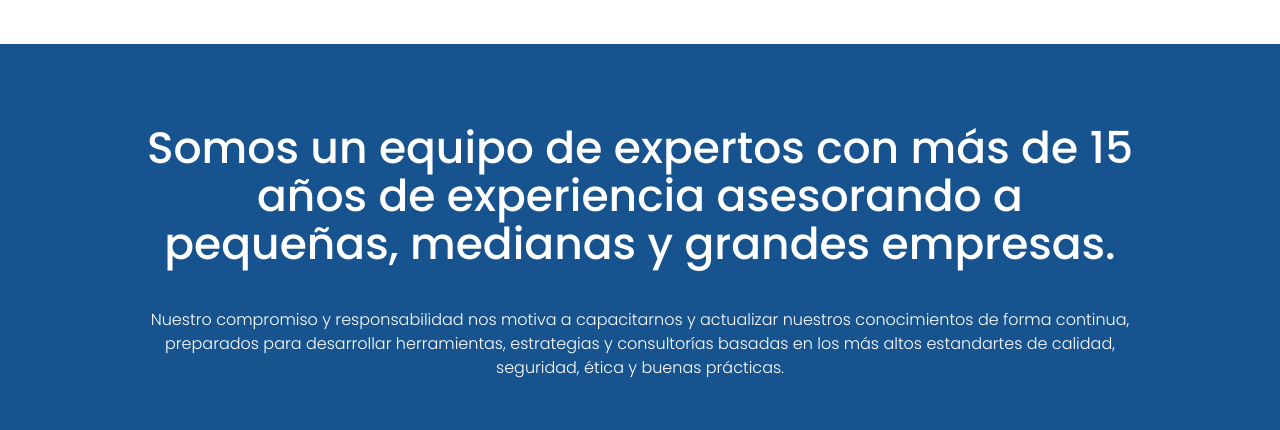
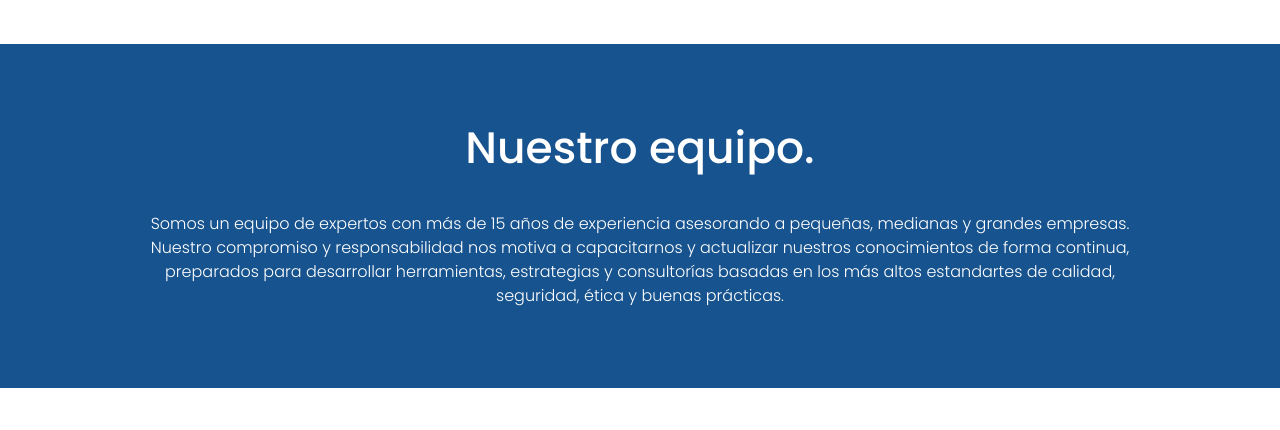
Before and after one commit to FusionConsultora/WebFusion, a React (Vite) app: page / in a window 1280 px wide. Shown: the part 2900-3330 px from the top of the page. Built offline with nearby package versions, Linux system fonts and the light colour scheme.

Commit message:
about and margin

```diff
--- a/src/components/About.jsx
+++ b/src/components/About.jsx
@@ -18,10 +18,11 @@ const About = () => {
             id="about">
             <div className='flex flex-col items-center justify-center max-w-5xl p-2 py-20 m-auto text-center '>
                 <h2 className='text-3xl xs:text-4xl xl:text-[44px] mb-4 leading-[3rem] font-medium text-white'>
-                    Somos un equipo de expertos con más de 15 años de experiencia asesorando a pequeñas, medianas y grandes empresas.
+                    Nuestro equipo.
 
                 </h2>
                 <p className='mt-6 text-base text-white xs:text-lg  font-light'>
+                    Somos un equipo de expertos con más de 15 años de experiencia asesorando a pequeñas, medianas y grandes empresas.
                     Nuestro compromiso y responsabilidad nos motiva a capacitarnos y actualizar nuestros conocimientos de forma continua, preparados para desarrollar herramientas, estrategias y consultorías basadas en los más altos estandartes de calidad, seguridad, ética y buenas prácticas.
                 </p>
                 {/* <InvertedButton label='Get expert advice ' /> */}
--- a/src/utils/CardProject.jsx
+++ b/src/utils/CardProject.jsx
@@ -79,7 +79,7 @@ const CardProject = ({ image, title, subtitle, phrase, left, modalTitle, modalOp
                             </button>
                         </div>
 
-                        <div className="w-full  md:mx-4 lg:mr-44"
+                        <div className="w-full m-auto md:mx-4 lg:mr-44"
                             // data-aos={fade}
                             data-aos="fade-down"
                             data-aos-once="true"
```
